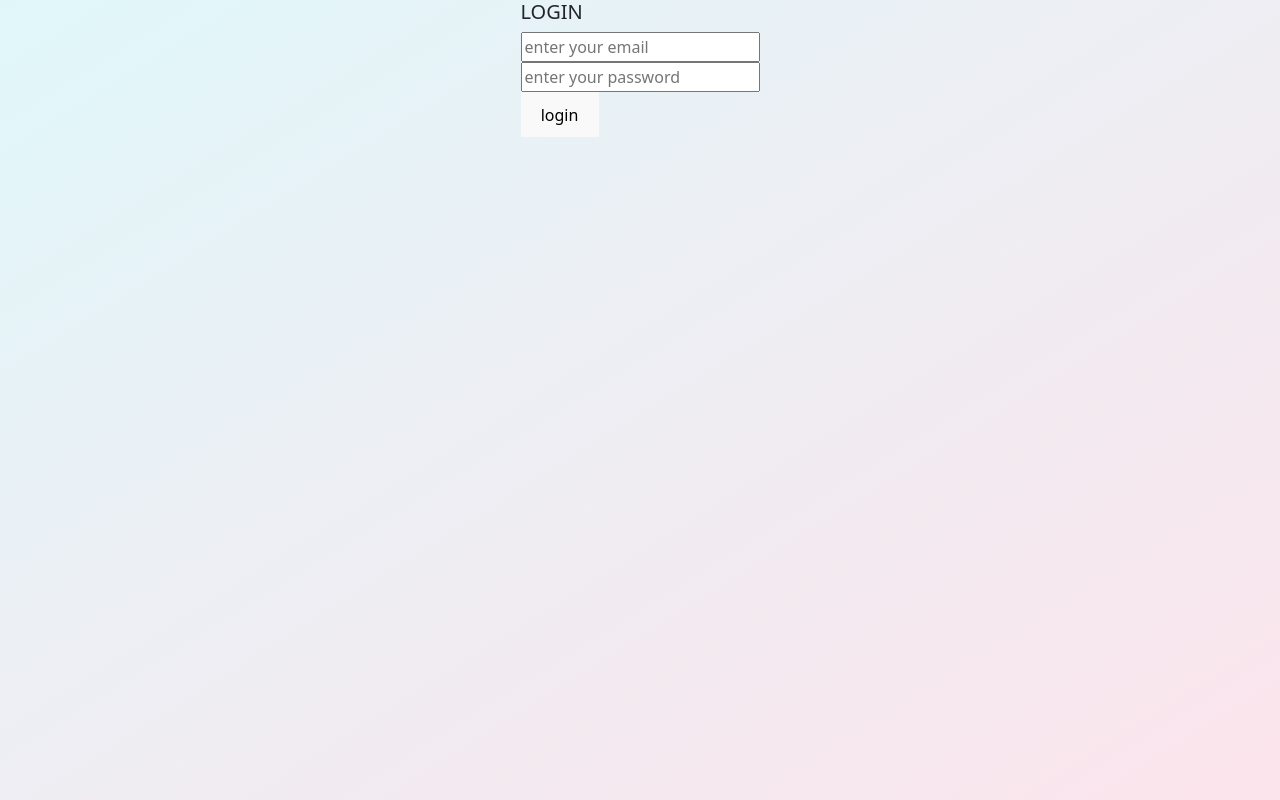
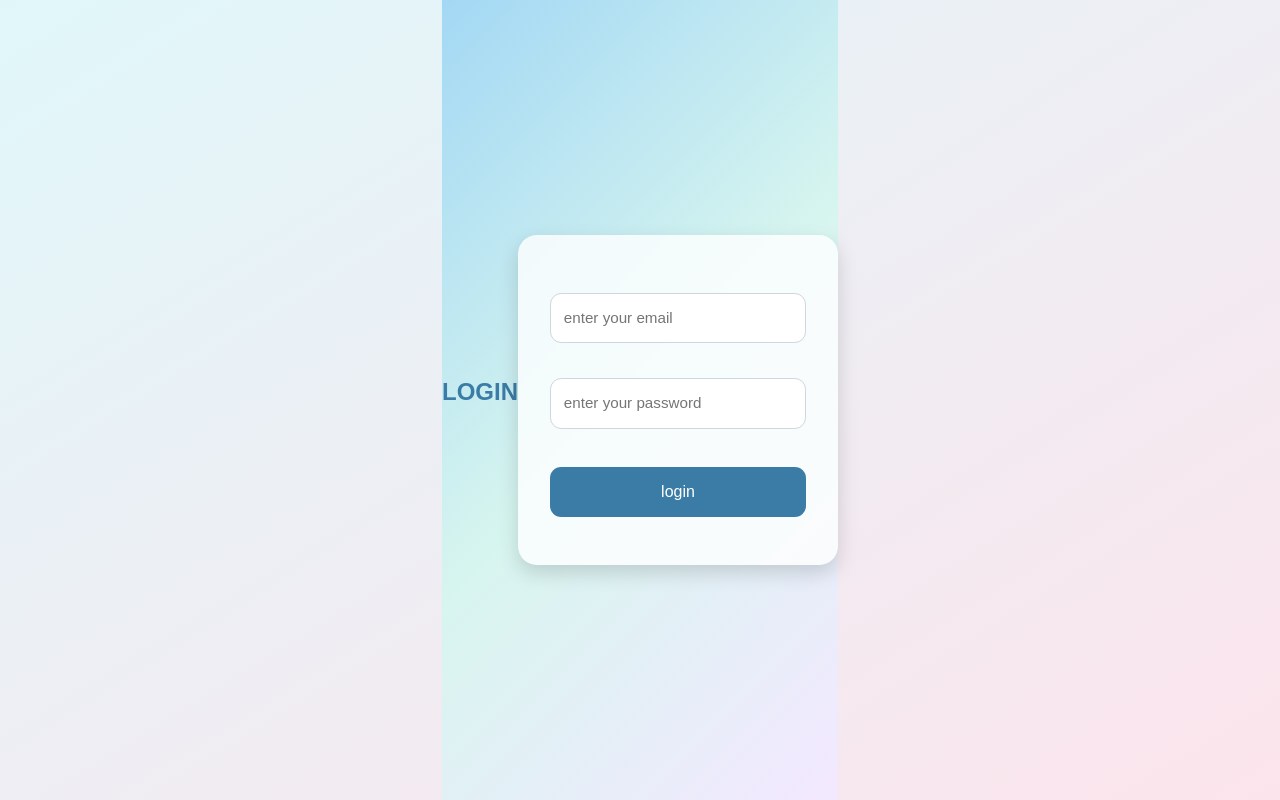
Before and after one commit to vangapandu-vasu/SIH, a React (Vite) app in the folder frontend/project/: page /User in a window 1280 px wide. Built offline with nearby package versions, Linux system fonts and the light colour scheme.

Commit message:
implemented the styling for both user and mentor files

```diff
--- a/frontend/project/src/Mentor.jsx
+++ b/frontend/project/src/Mentor.jsx
@@ -1,4 +1,5 @@
 import { useState } from "react";
+import './desiging/mentor.css';
 
 function Mentor(){
 
--- /dev/null
+++ b/frontend/project/src/desiging/mentor.css
@@ -0,0 +1,91 @@
+/* Wrapper */
+.formone {
+  display: flex;
+  justify-content: center;
+  align-items: center;
+  min-height: 100vh; /* full page center */
+  background: linear-gradient(135deg, #a3d8f4, #d7f5ef, #f3e8ff);
+  font-family: "Poppins", sans-serif;
+}
+
+/* Card container */
+.loginone {
+  margin: 1rem 0;
+  display: flex;
+  justify-content: center;
+  align-items: center;
+}
+
+form {
+  background: #ffffffcc; /* white with transparency */
+  padding: 2rem;
+  border-radius: 1.2rem;
+  box-shadow: 0 8px 20px rgba(0, 0, 0, 0.15);
+  width: 320px;
+  animation: fadeIn 0.6s ease-in-out;
+}
+
+/* Heading */
+#logo h5 {
+  font-size: 1.5rem;
+  font-weight: 600;
+  color: #3a7ca5;
+  margin-bottom: 1rem;
+}
+
+/* Inputs */
+input[type="text"],
+input[type="password"] {
+  width: 100%;
+  padding: 0.8rem;
+  border: 1px solid #cdd7e0;
+  border-radius: 0.7rem;
+  outline: none;
+  font-size: 0.95rem;
+  transition: all 0.3s ease;
+}
+
+input[type="text"]:focus,
+input[type="password"]:focus {
+  border-color: #3a7ca5;
+  box-shadow: 0 0 8px rgba(58, 124, 165, 0.3);
+}
+
+/* Error message */
+.error-msg {
+  color: #e63946;
+  font-size: 0.9rem;
+  margin: 0.5rem 0;
+  text-align: center;
+}
+
+/* Button */
+button {
+  background: #3a7ca5;
+  color: #fff;
+  border: none;
+  padding: 0.8rem 1.5rem;
+  border-radius: 0.7rem;
+  font-size: 1rem;
+  font-weight: 500;
+  cursor: pointer;
+  transition: transform 0.2s ease, background 0.3s ease;
+  width: 100%;
+}
+
+button:hover {
+  background: #2d5f7c;
+  transform: scale(1.03);
+}
+
+/* Subtle fade animation */
+@keyframes fadeIn {
+  from {
+    opacity: 0;
+    transform: translateY(-15px);
+  }
+  to {
+    opacity: 1;
+    transform: translateY(0);
+  }
+}
--- /dev/null
+++ b/frontend/project/src/desiging/user.css
@@ -0,0 +1,87 @@
+/* Full page wrapper */
+.formone {
+  display: flex;
+  justify-content: center;
+  align-items: center;
+  min-height: 100vh; /* center vertically */
+  background: linear-gradient(135deg, #a3d8f4, #d7f5ef, #f3e8ff);
+  font-family: "Poppins", sans-serif;
+}
+
+/* Centered login card */
+form {
+  background: #ffffffcc; /* semi-transparent white */
+  padding: 2rem;
+  border-radius: 1.2rem;
+  box-shadow: 0 8px 20px rgba(0, 0, 0, 0.15);
+  width: 320px;
+  animation: fadeIn 0.6s ease-in-out;
+}
+
+/* Logo / Heading */
+#logo h5 {
+  font-size: 1.6rem;
+  font-weight: 600;
+  color: #3a7ca5;
+  margin-bottom: 1.2rem;
+  text-align: center;
+}
+
+/* Input fields */
+input[type="text"],
+input[type="password"] {
+  width: 100%;
+  padding: 0.85rem;
+  margin: 0.6rem 0;
+  border: 1px solid #cdd7e0;
+  border-radius: 0.7rem;
+  outline: none;
+  font-size: 0.95rem;
+  transition: all 0.3s ease;
+}
+
+input[type="text"]:focus,
+input[type="password"]:focus {
+  border-color: #3a7ca5;
+  box-shadow: 0 0 8px rgba(58, 124, 165, 0.3);
+}
+
+/* Error message */
+.error-msg {
+  color: #e63946;
+  font-size: 0.9rem;
+  margin: 0.5rem 0;
+  text-align: center;
+}
+
+/* Button */
+button {
+  background: #3a7ca5;
+  color: #fff;
+  border: none;
+  padding: 0.85rem;
+  border-radius: 0.7rem;
+  font-size: 1rem;
+  font-weight: 500;
+  cursor: pointer;
+  transition: transform 0.2s ease, background 0.3s ease;
+  width: 100%;
+  margin-top: 0.8rem;
+}
+
+button:hover {
+  background: #2d5f7c;
+  transform: scale(1.03);
+}
+
+/* Animations */
+@keyframes fadeIn {
+  from {
+    opacity: 0;
+    transform: translateY(-15px);
+  }
+  to {
+    opacity: 1;
+    transform: translateY(0);
+  }
+}
--- a/frontend/project/src/user.jsx
+++ b/frontend/project/src/user.jsx
@@ -1,4 +1,5 @@
 import { useState } from "react";
+import './desiging/user.css';
 
 function User(){
 
```
